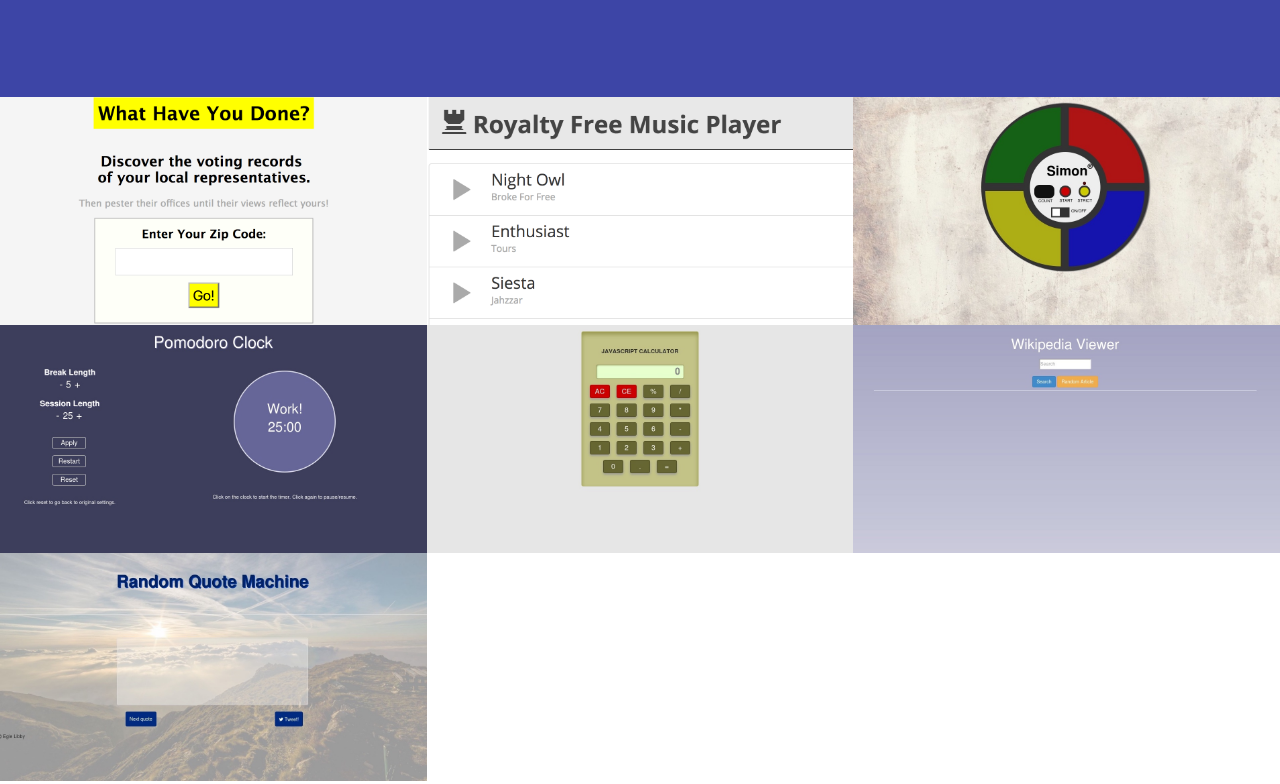
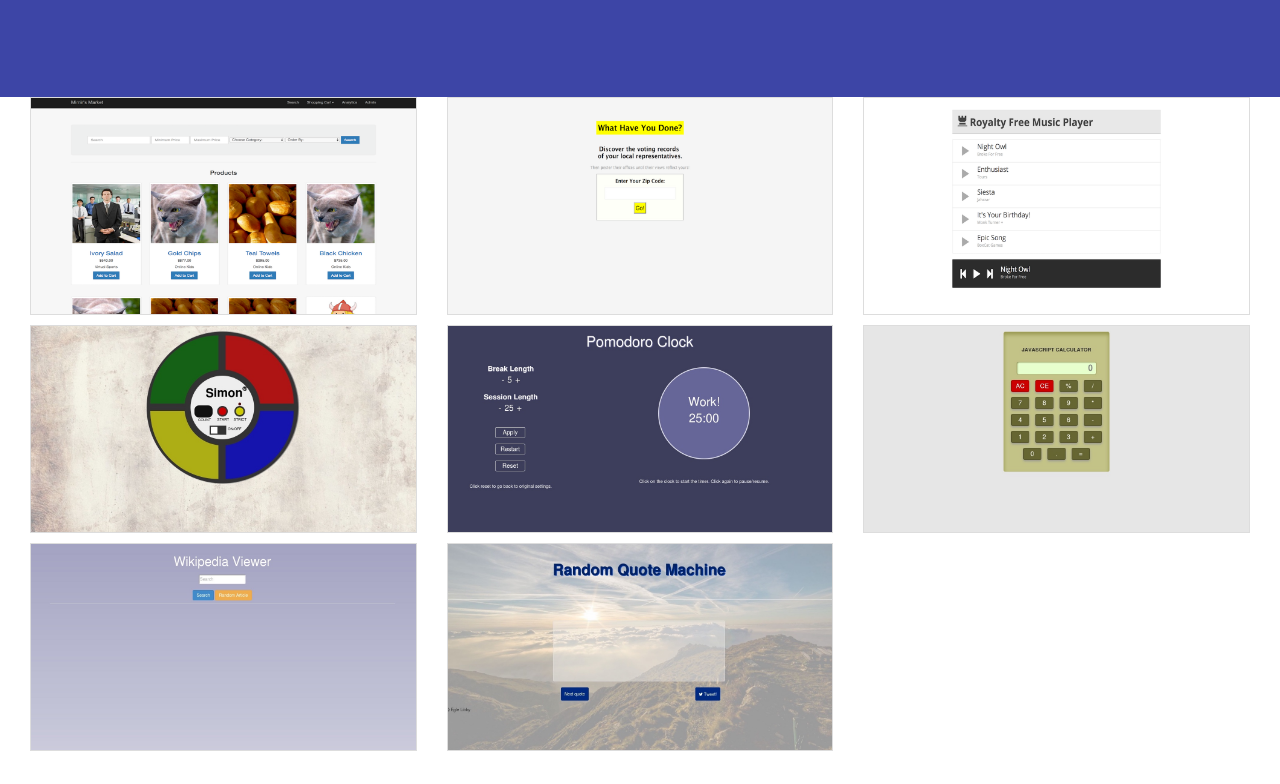
Before and after one commit to eglital/eglital.github.io, a website: page index.html in a window 1280 px wide. Shown: the part 1239-2023 px from the top of the page. Drawn offline with nearby package versions, Linux system fonts and the light colour scheme.

Commit message:
add project

```diff
--- a/css/creative.css
+++ b/css/creative.css
@@ -227,7 +227,8 @@ header .header-content .header-content-inner p {
   position: relative;
   display: block;
   max-width: 650px;
-  margin: 0 auto;
+  margin: 0 auto 10px;
+  border: 1px solid #ddd;
 }
 .portfolio-box .portfolio-box-caption {
   color: white;
--- a/index.html
+++ b/index.html
@@ -109,10 +109,22 @@
 
     <section class="no-padding" id="portfolio">
         <div class="container-fluid">
-            <div class="row no-gutter popup-gallery">
+            <div class="col-lg-4 col-sm-6">
+                    <a href="https://github.com/eglital/project_mimirs_market" class="portfolio-box" target="_blank">
+                        <img src="img/portfolio/thumbnails/mimir-market.png" class="img-responsive" alt="">
+                        <div class="portfolio-box-caption">
+                            <div class="portfolio-box-caption-content">
+                                <div class="project-name">
+                                    Mimir's Market
+                                </div>
+                            </div>
+                        </div>
+                    </a>
+                </div>
+
                 <div class="col-lg-4 col-sm-6">
                     <a href="https://github.com/eglital/project_what_have_you_done" class="portfolio-box" target="_blank">
-                        <img src="img/portfolio/thumbnails/6.jpg" class="img-responsive" alt="">
+                        <img src="img/portfolio/thumbnails/what-have-you.png" class="img-responsive" alt="">
                         <div class="portfolio-box-caption">
                             <div class="portfolio-box-caption-content">
                                 <div class="project-name">
@@ -124,7 +136,7 @@
                 </div>
                 <div class="col-lg-4 col-sm-6">
                     <a href="https://github.com/eglital/assignment_royalty_free_music_player" target="blank" class="portfolio-box">
-                        <img src="img/portfolio/thumbnails/7.jpg" class="img-responsive" alt="">
+                        <img src="img/portfolio/thumbnails/player.png" class="img-responsive" alt="">
                         <div class="portfolio-box-caption">
                             <div class="portfolio-box-caption-content">
                                 <div class="project-name">
```
Also changed, not shown: img/portfolio/thumbnails/6.jpg (deleted), img/portfolio/thumbnails/7.jpg (deleted), img/portfolio/thumbnails/mimir-market.png (added), img/portfolio/thumbnails/player.png (added), img/portfolio/thumbnails/what-have-you.png (added), mimir-market.png (added), 4 other files.
